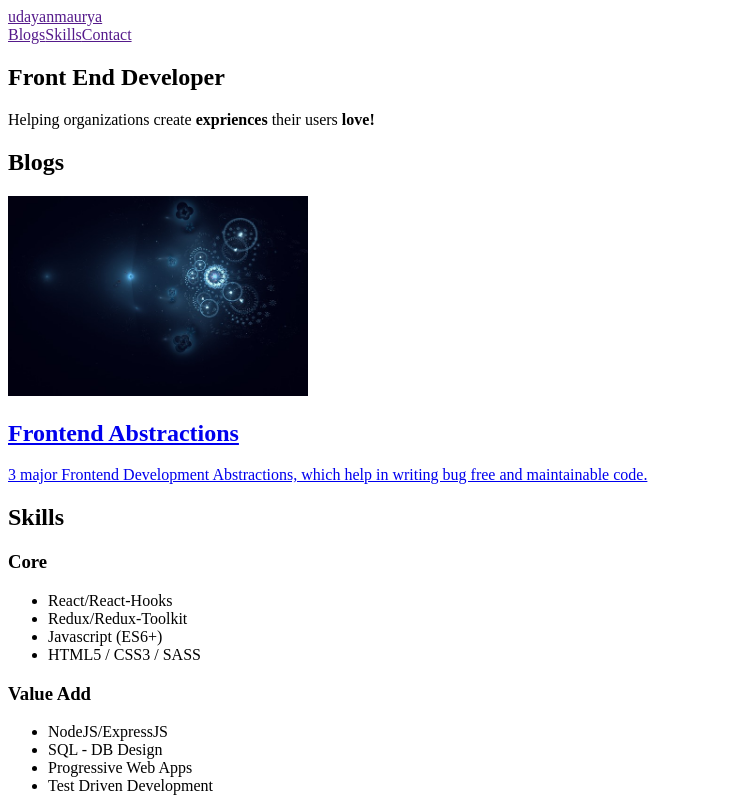
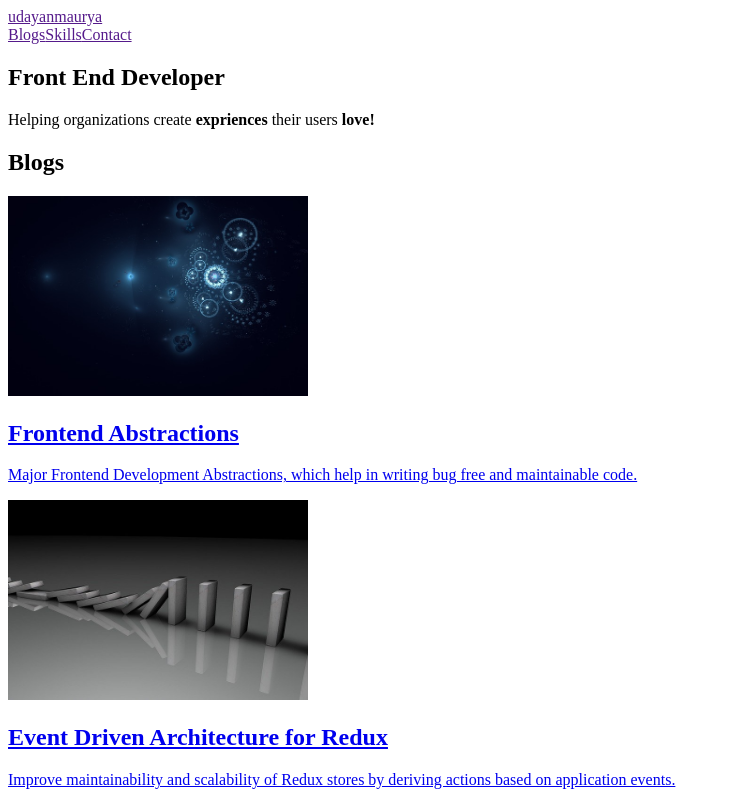
Before and after one commit to edishu/portfolio-website-2, a Next.js app: page / in a window 1280 px wide. Shown: the top 800 px of the page, without its empty margins (0-731 px from the left). Built offline with nearby package versions, Linux system fonts and the light colour scheme.

Commit message:
Added blog 2

```diff
--- a/pages/index.js
+++ b/pages/index.js
@@ -100,8 +100,14 @@ export default function Home() {
           <Blog
             imgSrc="/abstract.jpg"
             title="Frontend Abstractions"
-            subTitle="3 major Frontend Development Abstractions, which help in writing bug free and maintainable code."
+            subTitle="Major Frontend Development Abstractions, which help in writing bug free and maintainable code."
             linkTo="https://dev.to/udayanmaurya/frontend-abstractions-4pca"
+          />
+          <Blog
+            imgSrc="/eventRedux.jpg"
+            title="Event Driven Architecture for Redux"
+            subTitle="Improve maintainability and scalability of Redux stores by deriving actions based on application events."
+            linkTo="https://dev.to/udayanmaurya/event-driven-architecture-for-redux-53ak"
           />
         </div>
       </section>
```
Also changed, not shown: public/eventRedux.jpg (added).
